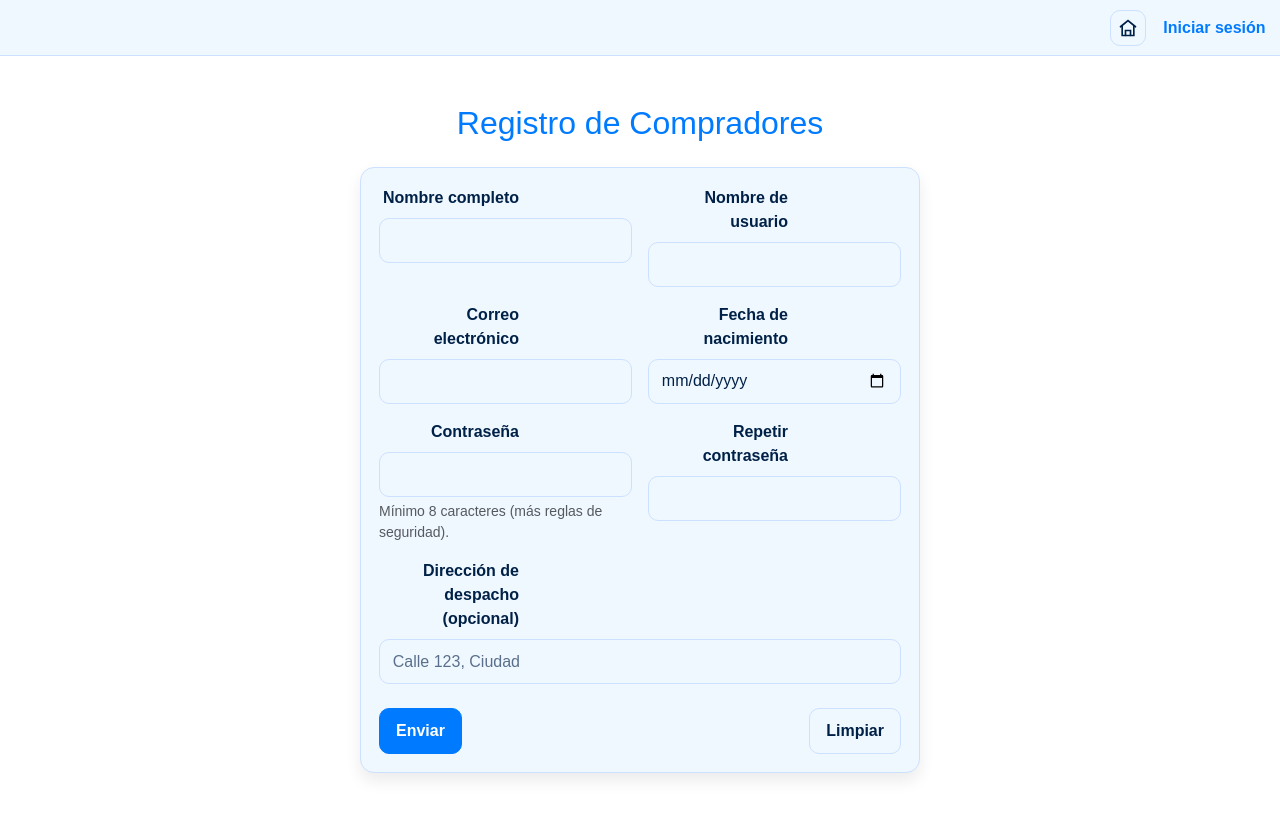
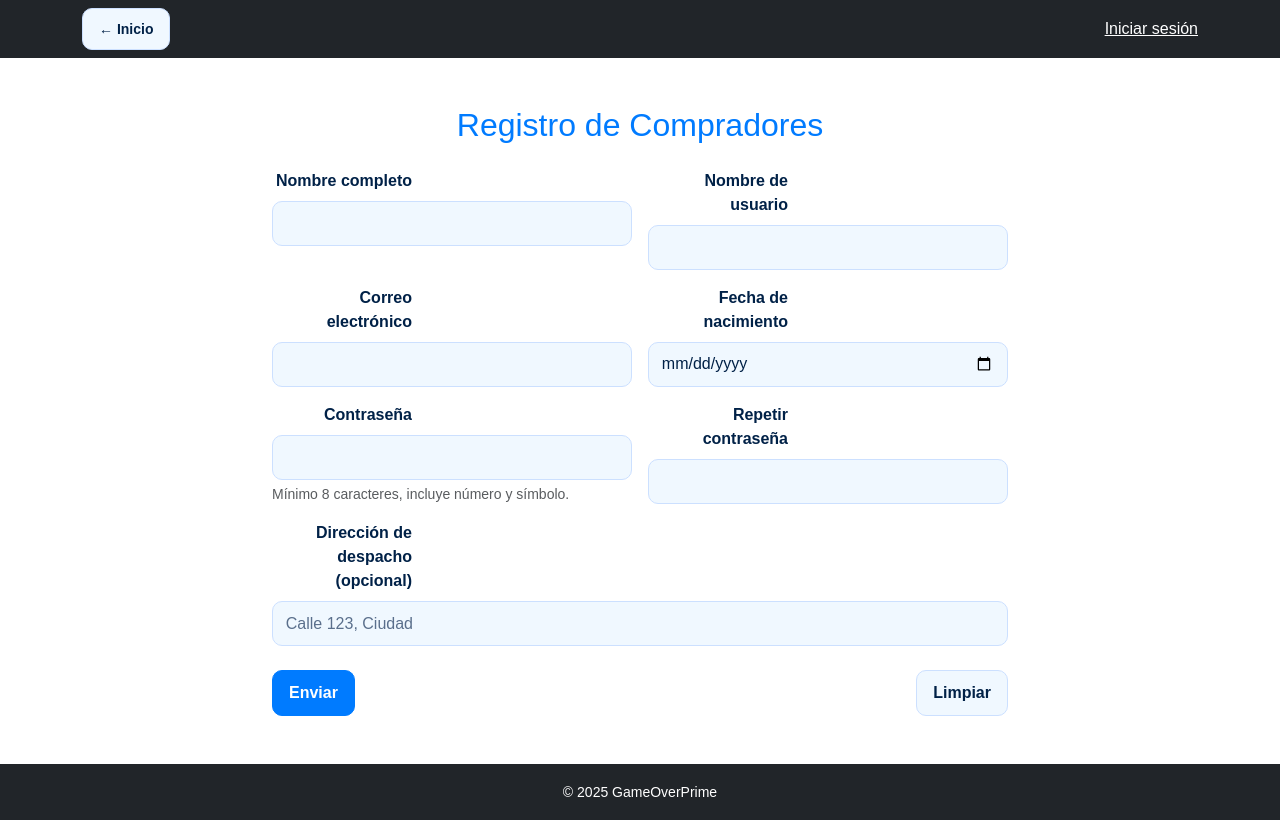
Before and after one commit to LimberQF/gameoverprime, a Django app: page /register/ in a window 1280 px wide. Before the commit the page ends 778 px from the top, so only its background shows below. Run offline with Django 5.2, Linux system fonts and the light colour scheme.

Commit message:
Update registro.html

```diff
--- a/gameoverprime/store/templates/register_login/registro.html
+++ b/gameoverprime/store/templates/register_login/registro.html
@@ -12,30 +12,31 @@
   <script src="{% static 'store/js/register_login/validacion.js' %}" defer></script>
 </head>
 <body>
-  <div class="top">
-    <div style="flex:1"></div>
-    <a class="home-btn" href="{% url 'store:home' %}" aria-label="Ir al inicio">
-      <svg viewBox="0 0 24 24" aria-hidden="true">
-        <path d="M3 10.5 12 3l9 7.5" fill="none" stroke="currentColor" stroke-width="2" stroke-linecap="round"/>
-        <path d="M5 9.5V21h14V9.5" fill="none" stroke="currentColor" stroke-width="2" stroke-linecap="round"/>
-        <path d="M9 21v-6h6v6" fill="none" stroke="currentColor" stroke-width="2" stroke-linecap="round"/>
-      </svg>
-    </a>
-    <a class="login" href="{% url 'store:login' %}">Iniciar sesión</a>
+  <header class="bg-dark text-white py-2">
+    <div class="container d-flex justify-content-between align-items-center">
+      <a class="btn btn-outline-light btn-sm" href="{% url 'store:home' %}" aria-label="Ir al inicio">&larr; Inicio</a>
+      <a class="text-white" href="{% url 'store:login' %}">Iniciar sesión</a>
     </div>
+  </header>
 
-  <div class="container mt-5 mb-5">
+  <main class="container my-5">
+    <section class="row justify-content-center">
+      <div class="col-md-8">
         <h2 class="text-center mb-4">Registro de Compradores</h2>
 
         {% if messages %}
-      <ul class="messages mb-3">
-        {% for m in messages %}<li class="{{ m.tags }}">{{ m }}</li>{% endfor %}
+          <div class="alert alert-warning">
+            <ul class="mb-0">
+              {% for m in messages %}
+                <li class="{{ m.tags }}">{{ m }}</li>
+              {% endfor %}
             </ul>
+          </div>
         {% endif %}
 
-    <div class="auth-card">
-      <form id="formRegistro" class="row g-3" method="post" novalidate>
+        <form id="formRegistro" method="post" class="row g-3" novalidate>
           {% csrf_token %}
+
           <div class="col-md-6">
             <label for="nombreCompleto" class="form-label">Nombre completo</label>
             <input type="text" class="form-control" id="nombreCompleto" name="nombreCompleto" required>
@@ -58,8 +59,8 @@
 
           <div class="col-md-6">
             <label for="password" class="form-label">Contraseña</label>
-          <input type="password" class="form-control" id="password" name="password" required>
-          <div class="form-text">Mínimo 8 caracteres (más reglas de seguridad).</div>
+            <input type="password" class="form-control" id="password" name="password" required minlength="8">
+            <div class="form-text">Mínimo 8 caracteres, incluye número y símbolo.</div>
           </div>
 
           <div class="col-md-6">
@@ -73,11 +74,16 @@
           </div>
 
           <div class="col-12 d-flex justify-content-between mt-4">
-          <button type="submit" class="btn btn-primary" href="{% url 'store:profile' %}">Enviar</button>
+            <button type="submit" class="btn btn-primary">Enviar</button>
             <button type="reset" class="btn btn-secondary">Limpiar</button>
           </div>
         </form>
       </div>
-  </div>
+    </section>
+  </main>
+
+  <footer class="bg-dark text-white text-center py-3">
+    <small>&copy; 2025 GameOverPrime</small>
+  </footer>
 </body>
 </html>
```
Lines whose indentation alone changed are shown as unchanged.
